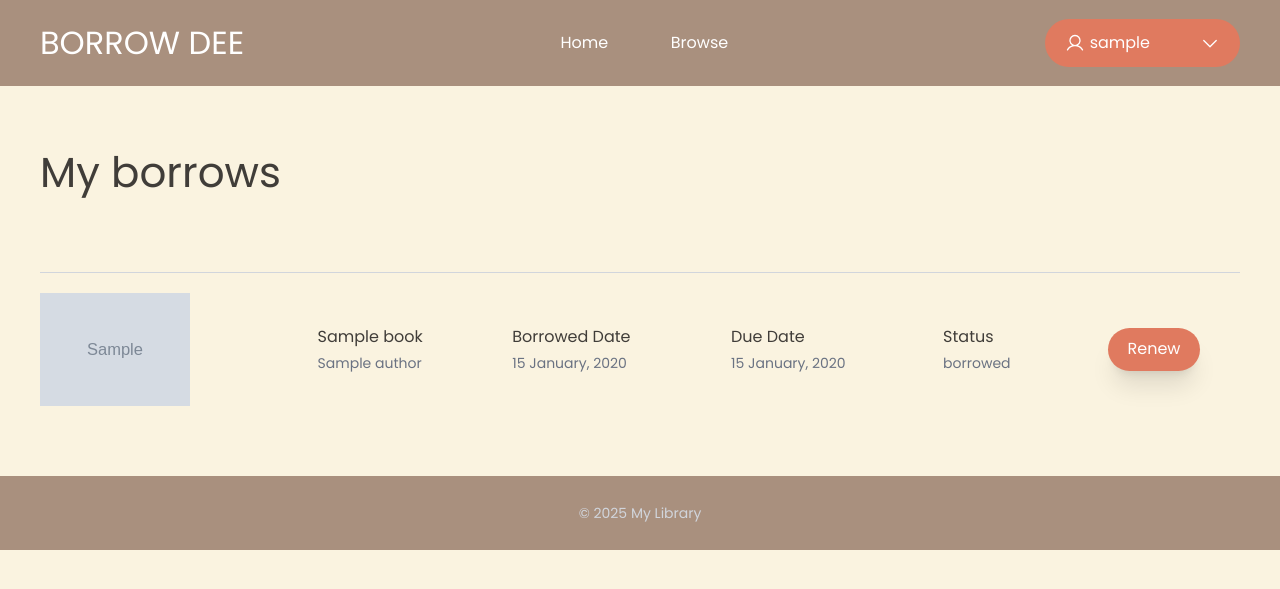
After one commit to OlDeuS1/Borrow-Dee, a Django app: page /library/myborrows/ in a window 1280 px wide. The commit adds this page. Shown: the top 589 px of the page. Run offline with Django 5.2, Linux system fonts and the light colour scheme; a user stored in the database is signed in; tables that the repository leaves empty hold one stand-in row (values such as "Sample post"); grey boxes marked "Sample" are stand-in pictures.

Commit message:
add api and finish borrow book

```diff
--- a/Borrow_Dee/library/models.py
+++ b/Borrow_Dee/library/models.py
@@ -1,5 +1,5 @@
 from django.db import models
-from datetime import timedelta
+from datetime import timedelta, date
 from django.db.models import Max
 
 class Author(models.Model):
@@ -44,7 +44,7 @@ class Borrow(models.Model):
         OVERDUE = 'overdue', 'Overdue'
 
     book = models.ForeignKey(Book, on_delete=models.CASCADE)
-    member = models.ForeignKey(Member, on_delete=models.CASCADE)
+    member = models.ForeignKey(Member, null=True, on_delete=models.CASCADE)
     borrow_date = models.DateField(auto_now_add=True)
     due_date = models.DateField(blank=True, null=True)
     return_date = models.DateField(blank=True, null=True)
@@ -53,6 +53,9 @@ class Borrow(models.Model):
 
     # ให้ due_date มีค่าเริ่มต้นเป็น borrow_date + กี่วัน
     def save(self, *args, **kwargs):
+        if not self.borrow_date:
+            self.borrow_date = date.today()
+
         if not self.due_date:
             self.due_date = self.borrow_date + timedelta(days=7) # กำหนดเลขวันได้
         super().save(*args, **kwargs)
--- a/Borrow_Dee/library/templates/layouts/navigation.html
+++ b/Borrow_Dee/library/templates/layouts/navigation.html
@@ -19,7 +19,7 @@
                     </svg>
                 </div>
                 <ul class="user-list overflow-hidden z-4 text-[1.4rem] hidden text-center absolute top-[100%] left-1/2 -translate-x-1/2 w-[80%] bg-[#403D39] text-white rounded-b-[2rem]">
-                    <li><a href="#" class="w-full inline-block p-4 transition-all hover:bg-[#5D5953]">My borrows</a></li>
+                    <li><a href="{% url 'myborrows' %}" class="w-full inline-block p-4 transition-all hover:bg-[#5D5953]">My borrows</a></li>
                     <li><a href="#" class="w-full inline-block p-4 transition-all hover:bg-[#5D5953]">My Reservations</a></li>
                     <li><a href="#" class="w-full inline-block p-4 transition-all hover:bg-[#5D5953]">History</a></li>
                     <li><a href="{% url 'logout' %}" class="w-full inline-block p-4 text-center text-red-500 transition-all hover:bg-[#5D5953]">Logout</a></li>
--- /dev/null
+++ b/Borrow_Dee/library/templates/myborrows.html
@@ -0,0 +1,50 @@
+{% extends "layouts/layout.html" %}
+{% load static %}
+
+{% block title %} My borrows {% endblock %}
+
+{% block header %}
+    {% include "layouts/navigation.html" %}
+{% endblock %}
+
+{% block content %}
+    <div class="my-borrows">
+      <h1 class="my-borrows__title text-[4.2rem] mb-25">My borrows</h1>
+      <div class="my-borrows__content">
+        {% if borrows.count > 0 %}
+          <table class="my-borrows__table border-collapse w-full">
+            {% for borrow in borrows %}
+              <tr class="my-borrows__row border-t border-gray-300 text-[1.6rem]">
+                <td class="my-borrows__data py-8 align-middle">
+                  <img class="w-[15rem]" src="{% if borrow.book.image %}{{ borrow.book.image }}{% else %}{% static 'images/No_image_available.svg' %}{% endif %}" alt="{{ borrow.book.title }}">
+                </td>
+                <td class="my-borrows__data py-8">
+                  {{ borrow.book.title }}
+                  <div class="text-gray-500 text-[1.4rem]">{{ borrow.book.author.all|join:", " }}</div>
+                </td>
+                <td class="my-borrows__data py-8">
+                  Borrowed Date
+                  <div class="text-gray-500 text-[1.4rem]">{{ borrow.borrow_date|date:"d F, Y" }}</div>
+                </td>
+                <td class="my-borrows__data py-8">
+                  Due Date
+                  <div class="text-gray-500 text-[1.4rem]">{{ borrow.due_date|date:"d F, Y" }}</div>
+                </td>
+                <td class="my-borrows__data py-8">
+                  Status
+                  <div class="text-gray-500 text-[1.4rem]">{{ borrow.status }}</div>
+                </td>
+                <td class="my-borrows__data py-8 text-center">
+                  <button class="btn-renew inline-block cursor-pointer text-white px-8 py-3 rounded-[3rem] bg-[#E07A5F] transition-all hover:bg-[#ba5e49] shadow-xl">
+                    Renew
+                  </button>
+                </td>
+              </tr>
+            {% endfor %}
+          </table>
+        {% else %}
+          <div class="text-center p-8 text-gray-400">No borrows yet.</div>
+        {% endif %}
+      </div>
+    </div>
+{% endblock %}
--- a/Borrow_Dee/library/urls.py
+++ b/Borrow_Dee/library/urls.py
@@ -9,6 +9,7 @@ urlpatterns = [
     path("register/", views.RegisterView.as_view(), name="register"),
     path("browse/", views.BrowseView.as_view(), name="browse"),
     path("books/<int:book_id>/", views.BookDetailView.as_view(), name="book_detail"),
+    path("myborrows/", views.MyBorrowsView.as_view(), name="myborrows"),
     path("dashboard/", views.DashboardView.as_view(), name="dashboard"),
     path("dashboard/books/", views.BookManagementView.as_view(), name="book_management"),
     path("dashboard/categories/", views.CategoryManagementView.as_view(), name="category_management"),
@@ -16,4 +17,11 @@ urlpatterns = [
     path("dashboard/reservations/", views.ReservationManagementView.as_view(), name="reservation_management"),
     path("dashboard/users/", views.UserManagementView.as_view(), name="user_management"),
     path("dashboard/users/history/", views.UserHistoryView.as_view(), name="user_history"),
+
+    # API
+    path('api/members/', views.MemberList.as_view(), name="member-list"),
+    path('api/members/<int:member_id>/', views.MemberDetail.as_view(), name="member-Detail"),
+    path('api/books/', views.BookList.as_view(), name="book-list"),
+    path('api/borrows/', views.BorrowList.as_view(), name="borrow-list"),
+    path('api/borrows/<int:borrow_id>/', views.BorrowDetail.as_view(), name="borrow-detail"),
 ]
--- a/Borrow_Dee/library/views.py
+++ b/Borrow_Dee/library/views.py
@@ -8,9 +8,74 @@ from django.shortcuts import redirect, get_object_or_404
 from .forms import *
 from django.db import transaction
 from django.contrib.auth import login, logout
-from django.contrib.auth.mixins import LoginRequiredMixin, PermissionRequiredMixin
+from django.contrib.auth.mixins import LoginRequiredMixin, PermissionRequiredMixin, UserPassesTestMixin
 from django.contrib.auth.models import Group
 
+from django.http import Http404, HttpResponseForbidden
+from rest_framework.views import APIView
+from rest_framework.response import Response
+from rest_framework import status
+from library.serializers import BookSerializer, CategorySerializer, AuthorSerializer, BorrowSerializer, MemberSerializer
+
+# API
+class MemberList(APIView):
+    def get(self, request, format=None):
+        members = Member.objects.all()
+        serializer = MemberSerializer(members, many=True)
+        return Response(serializer.data)
+
+class MemberDetail(APIView):
+    def get_object(self, member_id):
+        try:
+            return Member.objects.get(id = member_id)
+        except Member.DoesNotExist:
+            raise Http404
+
+    def get(self, request, member_id, format=None):
+        member = self.get_object(member_id)
+        serializer = MemberSerializer(member)
+        return Response(serializer.data)
+
+class BookList(APIView):
+    def get(self, request, format=None):
+        books = Book.objects.all()
+        serializer = BookSerializer(books, many=True)
+        return Response(serializer.data)
+
+class BorrowList(APIView):
+    def get(self, request, format=None):
+        borrows = Borrow.objects.all()
+        serializer = BorrowSerializer(borrows, many=True)
+        return Response(serializer.data)
+
+    def post(self, request, format=None):
+        try:
+            request.user = Member.objects.get(username = request.user.username)
+        except Member.DoesNotExist:
+            return Response({"error": "Member not found."}, status=status.HTTP_404_NOT_FOUND)
+
+        serializer = BorrowSerializer(data=request.data)
+        if serializer.is_valid():
+            serializer.save(member=request.user)
+            return Response(serializer.data, status=status.HTTP_201_CREATED)
+        return Response(serializer.errors, status=status.HTTP_400_BAD_REQUEST)
+
+class BorrowDetail(APIView):
+    def get_object(self, borrow_id):
+        try:
+            return Borrow.objects.get(id = borrow_id)
+        except Borrow.DoesNotExist:
+            raise Http404
+
+    def get(self, request, borrow_id, format=None):
+        borrow = self.get_object(borrow_id)
+        serializer = BorrowSerializer(borrow)
+        return Response(serializer.data)
+    # def put(self, request):
+
+    # def delete(self, request):
+
+# Normal View
 class LoginView(View):
 
     def get(self, request):
@@ -59,14 +124,20 @@ class RegisterView(View):
 
         return render(request, "register.html", {"form": form, "mem_form": mem_form})
 
-class IndexView(View):
+class IndexView(UserPassesTestMixin, View):
+    def test_func(self):
+        return not self.request.user.groups.filter(name = "Librarian").exists()
+
     def get(self, request):
         books = Book.objects.annotate(borrow_count=Count('borrow'), avg_rating=Avg('rating__score'))
         popular_books = books.order_by('-borrow_count')[:14]
         new_books = books.order_by('-published_date')[:14]
         return render(request, "index.html", {"popular_books": popular_books, "new_books": new_books})
 
-class BrowseView(View):
+class BrowseView(UserPassesTestMixin, View):
+    def test_func(self):
+        return not self.request.user.groups.filter(name = "Librarian").exists()
+
     def get(self, request):
         search_query = request.GET.get('search', '')
         sort = request.GET.get('sort', '')
@@ -111,10 +182,25 @@ class BrowseView(View):
 
         return render(request, "browse.html", context)
 
-class BookDetailView(View):
+class BookDetailView(UserPassesTestMixin, View):
+    def test_func(self):
+        return not self.request.user.groups.filter(name = "Librarian").exists()
+
     def get(self, request, book_id):
         book = Book.objects.annotate(avg_rating=Avg('rating__score', default=0), borrow_count=Count('borrow'), copies_available=F('amount') - F('borrow_count')).get(id=book_id)
-        return render(request, "bookDetail.html", {"book": book})
+        borrowed = Borrow.objects.filter(member__username = request.user.username, book = book, status = "borrowed").first
+        return render(request, "bookDetail.html", {"book": book, "borrowed": borrowed})
+
+class MyBorrowsView(LoginRequiredMixin, PermissionRequiredMixin, UserPassesTestMixin, View):
+    login_url = 'login/'
+    permission_required = ["library.view_borrow", 'library.change_borrow']
+
+    def test_func(self):
+        return not self.request.user.groups.filter(name = "Librarian").exists()
+
+    def get(self, request):
+            borrows = Borrow.objects.filter(member__username = request.user.username)
+            return render(request, 'myborrows.html', {"borrows": borrows})
 
 class DashboardView(View):
 
```
Also changed, not shown: Borrow_Dee/library/serializers.py (added, +35 -0 lines), Borrow_Dee/library/templates/bookDetail.html (+45 -5 lines).
